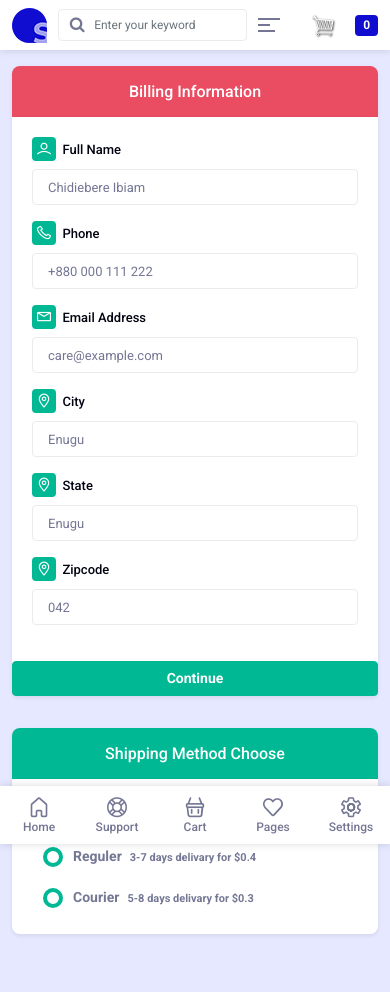
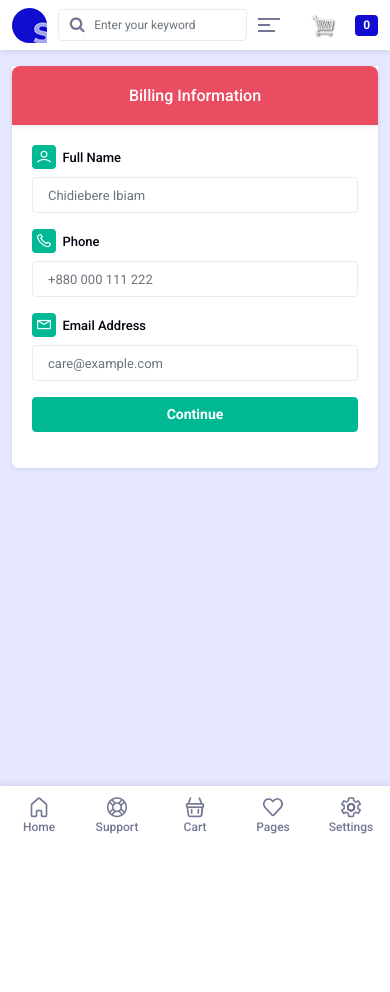
Before and after one commit to ChidiebereIbiam/ecommerce-website, a Django app: page /checkout/ in a window 390 px wide. After the commit the page ends 834 px from the top, so only its background shows below. Run offline with Django 4.2, Linux system fonts and the light colour scheme; some libraries are stand-ins or nearby versions.

Commit message:
Added phone number to model, payment success

```diff
--- a/store/models.py
+++ b/store/models.py
@@ -6,6 +6,7 @@
     user = models.OneToOneField(User, null=True, blank=True, on_delete=models.CASCADE)
     name = models.CharField(max_length=200, null = True)
     email = models.CharField(max_length=200)
+    phone = models.CharField(unique=True, max_length=15)
 
     def __str__(self):
         return self.name
@@ -78,7 +79,7 @@
     address = models.CharField (max_length=200, null = False)
     city = models.CharField (max_length=200, null = False)
     state = models.CharField (max_length=200, null = False)
-    zipcode = models.CharField (max_length=200, null = False)
+
     date_added = models.DateTimeField(auto_now_add=True)
 
     def __str__(self):
--- a/store/templates/store/checkouts.html
+++ b/store/templates/store/checkouts.html
@@ -7,6 +7,11 @@
       <div class="container">
         <!-- Checkout Wrapper-->
         <div class="checkout-wrapper-area py-3">
+
+
+            <!-- User Meta Data-->
+          <div class="card user-data-card" id="form-wrapper">
+
             <!-- Billing Address-->
           <div class="billing-information-card mb-3">
             <div class="card billing-information-title-card bg-danger">
@@ -14,73 +19,49 @@
                 <h6 class="text-center mb-0 text-white">Billing Information</h6>
               </div>
             </div>
-            {% if user.is_authenticated %}
-            <div class="card user-data-card">
-              <div class="card-body">
-                <div class="single-profile-data d-flex align-items-center justify-content-between">
-                  <div class="title d-flex align-items-center"><i class="lni lni-user"></i><span>Full Name</span></div>
-                  <div class="data-content">{{request.user.customer.name}}</div>
-                </div>
-                <div class="single-profile-data d-flex align-items-center justify-content-between">
-                  <div class="title d-flex align-items-center"><i class="lni lni-envelope"></i><span>Email Address</span></div>
-                  <div class="data-content">{{request.user.customer.email}}</div>
-                </div>
-                <div class="single-profile-data d-flex align-items-center justify-content-between">
-                  <div class="title d-flex align-items-center"><i class="lni lni-phone"></i><span>Phone</span></div>
-                  <div class="data-content">+880 000 111 222</div>
-                </div>
-                <div class="single-profile-data d-flex align-items-center justify-content-between">
-                  <div class="title d-flex align-items-center"><i class="lni lni-map-marker"></i><span>Shipping Address</span></div>
-                  <div class="data-content">28/C Green Road, BD</div>
-                </div>
-                <!-- Edit Address--><a class="btn btn-danger w-100" href="edit-profile.html">Edit Billing Information</a>
-              </div>
-            </div>
-            {% else %}
-            <!-- User Meta Data-->
-          <div class="card user-data-card">
+
             <div class="card-body">
               <form action="" method="" id="form">
                 {% csrf_token %}
-
+                <div id="user-info">
                   <div class="mb-3">
                     <div class="title mb-2"><i class="lni lni-user"></i><span>Full Name</span></div>
-                  <input class="form-control" type="text" value="Chidiebere Ibiam" name="name">
+                    <input class="form-control" type="text" placeholder="Chidiebere Ibiam" name="name">
                   </div>
                   <div class="mb-3">
                     <div class="title mb-2"><i class="lni lni-phone"></i><span>Phone</span></div>
-                  <input class="form-control" type="text" value="+880 000 111 222">
+                    <input class="form-control" type="text" placeholder="+880 000 111 222" name="phone">
                   </div>
                   <div class="mb-3">
                     <div class="title mb-2"><i class="lni lni-envelope"></i><span>Email Address</span></div>
-                  <input class="form-control" type="email" value="care@example.com" name="email">
+                    <input class="form-control" type="email" placeholder="care@example.com" name="email">
                   </div>
-                <div id="shipping-info"
+                </div>
+                <div id="shipping-info">
                   <div class="mb-3">
                     <div class="title mb-2"><i class="lni lni-map-marker"></i><span>Address</span></div>
-                    <input class="form-control" type="text" value="28/C Green Road, BD" name="address">
+                    <input class="form-control" type="text" placeholder="28/C Green Road, BD" name="address">
                   </div>
                   <div class="mb-3">
                     <div class="title mb-2"><i class="lni lni-map-marker"></i><span>City</span></div>
-                    <input class="form-control" type="text" value="Enugu" name="city">
+                    <input class="form-control" type="text" placeholder="Enugu" name="city">
                   </div>
                   <div class="mb-3">
                     <div class="title mb-2"><i class="lni lni-map-marker"></i><span>State</span></div>
-                    <input class="form-control" type="text" value="Enugu" name="state">
+                    <input class="form-control" type="text" placeholder="Enugu" name="state">
                   </div>
-                  <div class="mb-3">
-                    <div class="title mb-2"><i class="lni lni-map-marker"></i><span>Zipcode</span></div>
-                    <input class="form-control" type="text" value="042" name="zipcode">
-                  </div>
+
                 </div>
                 <button class="btn btn-success w-100" type="submit" id="form-button">Continue</button>
               </form>
             </div>
           </div>
-            {% endif %}
+
           </div>
+
+          {% if order.shipping == True %}
           <!-- Shipping Method Choose-->
-          <div class="shipping-method-choose mb-3">
+          <div class="shipping-method-choose mb-3" >
             <div class="card shipping-method-choose-title-card bg-success">
               <div class="card-body">
                 <h6 class="text-center mb-0 text-white">Shipping Method Choose</h6>
@@ -110,6 +91,8 @@
               </div>
             </div>
           </div>
+          {% endif %}
+
           <!-- Cart Amount Area-->
           <div class="card cart-amount-area hidden" id="payment-info">
             <div class="card-body d-flex align-items-center justify-content-between">
@@ -159,6 +142,7 @@
           var userFormData = {
               'name': null,
               'email': null,
+              'phone': null,
               'total': total,
           }
 
@@ -166,19 +150,21 @@
               'address': null,
               'city': null,
               'state': null,
-              'zipcode': null,
+
           }
 
           if (shipping != 'False'){
               shippingInfo.address = form.address.value
               shippingInfo.city = form.city.value
               shippingInfo.state = form.state.value
-              shippingInfo.zipcode = form.zipcode.value
+
           }
 
           if (user == 'AnonymousUser'){
               userFormData.name = form.name.value
+              userFormData.phone = form.phone.value
               userFormData.email = form.email.value
+
           }
 
           var url='/process_order/'
@@ -193,11 +179,12 @@
           .then((response) => response.json())
           .then((data) => {
               console.log('Success:', data);
-              alert('Transaction completed');
+              console.log('Transaction completed');
+
 
               cart = {}
               document.cookie = 'cart=' + JSON.stringify(cart) + ";domain=;path=/"
-              window.location.href= "{% url 'store' %}"
+              window.location.href= "{% url 'payment_success' %}"
           })
       }
   </script>
--- a/store/templates/store/home.html
+++ b/store/templates/store/home.html
@@ -96,7 +96,7 @@
     <div class="header-area" id="headerArea">
       <div class="container h-100 d-flex align-items-center justify-content-between">
         <!-- Logo Wrapper-->
-        <div class="logo-wrapper"><a href="home.html"><img src="{% static 'img/core-img/logo-small.png' %}" alt=""></a></div>
+        <div class="logo-wrapper"><a href="{% url 'store' %}""><img src="{% static 'img/core-img/logo-small.png' %}" alt=""></a></div>
         <!-- Search Form-->
         <div class="top-search-form">
           <form action="" method="">
--- a/store/urls.py
+++ b/store/urls.py
@@ -7,5 +7,6 @@
     path('checkout/', views.checkout, name = "checkout"),
     path('update_item/', views.updateItem, name = "update_item"),
     path('process_order/', views.processOrder, name = "process_order"),
+    path('payment_success/', views.payment_success, name = "payment_success"),
 
 ]
--- a/store/views.py
+++ b/store/views.py
@@ -91,7 +91,11 @@
             address=data['shipping']['address'],
             city = data['shipping']['city'],
             state = data['shipping']['state'],
-            zipcode=data['shipping']['zipcode'],
+
         )
 
     return JsonResponse('Payment complete!...', safe=False)
+
+def payment_success(request):
+
+    return render(request, 'store/payment-success.html', {})
```
Also changed, not shown: store/templates/store/payment-success.html (added, +17 -0 lines), store/migrations/0004_customer_phone.py (added), store/migrations/0005_remove_shippingaddress_zipcode_alter_customer_phone.py (added), store/migrations/0006_alter_customer_phone.py (added). Lines whose indentation alone changed are shown as unchanged.
